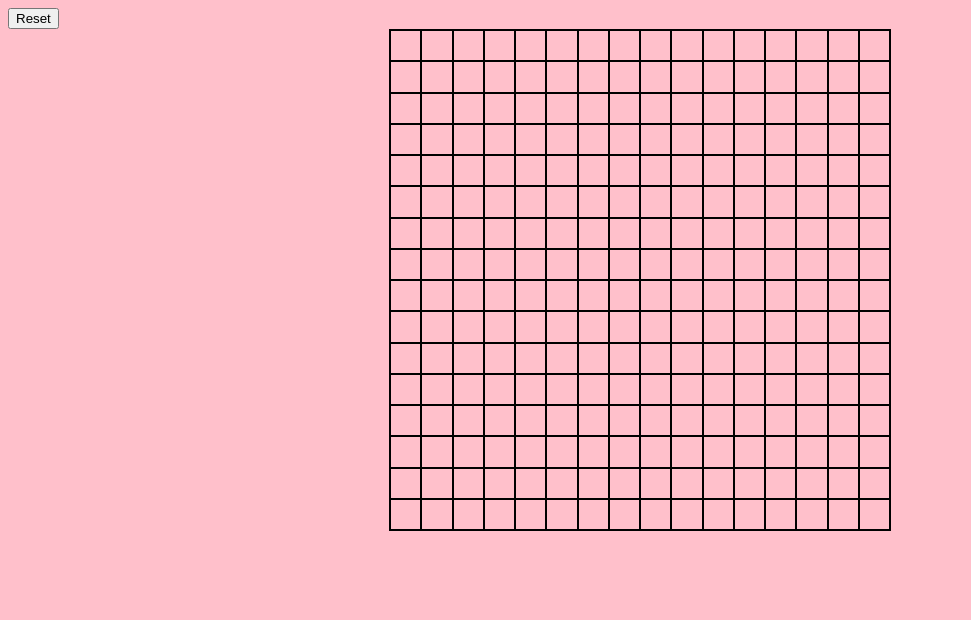
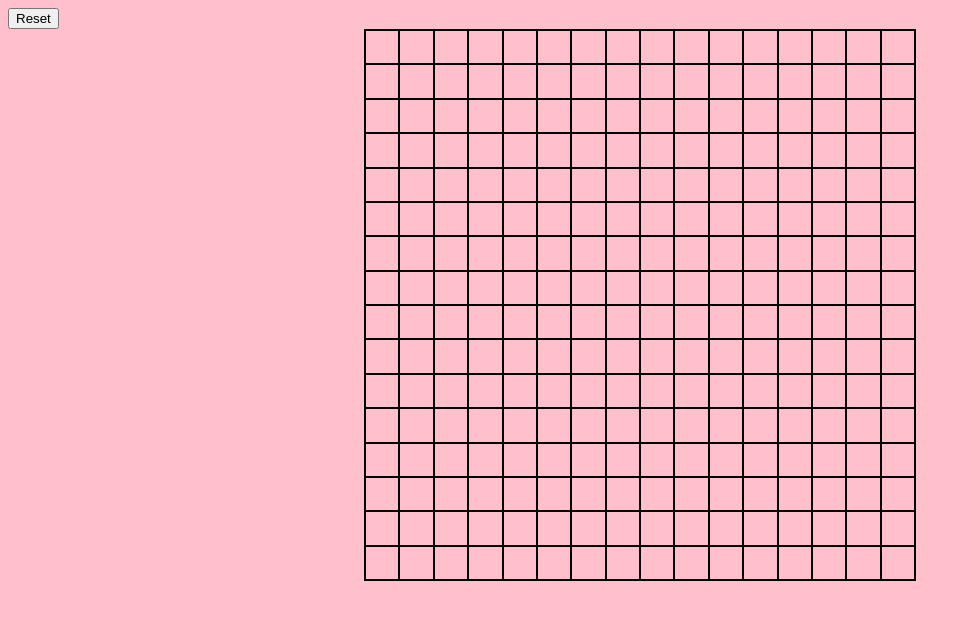
Before and after one commit to seaweeddol/etch-a-sketch, a plain HTML site: page index.html in a window 1280 px wide. Shown: the whole page, without its empty margins (0-971 px from the left). Drawn offline with Linux system fonts and the light colour scheme.

Commit message:
Update grid to scale correctly with different row and col number

```diff
--- a/css/style.css
+++ b/css/style.css
@@ -3,10 +3,9 @@ body {
 }
 
 .container {
-  height: 500px;
-  width: 500px;
+  height: 550px;
+  width: 550px;
   display: grid;
-  grid-template-columns: repeat(auto-fit, minmax(6.25%, 1fr));
   margin: 0 auto;
 }
 
--- a/script/script.js
+++ b/script/script.js
@@ -18,6 +18,7 @@ resetButton.addEventListener('click', (e) => {
 function createGrid(rowsCols){
   for (let i = 0; i < rowsCols*rowsCols; i++) {
     const grid = document.querySelector('.container');
+    grid.setAttribute('style', 'grid-template-columns: repeat(auto-fit, minmax(' + 100/rowsCols + '%, 1fr))');
     const cell = document.createElement('div');
     cell.classList.add('cell');
     grid.appendChild(cell);
@@ -27,6 +28,9 @@ function createGrid(rowsCols){
 // reset grid and ask for user grid size
 function reset(){
   grid.innerHTML = '';
-  let userGrid = prompt("How big do you want the grid to be?");
+  let userGrid = 0;
+  while(userGrid <= 0 || userGrid >= 100) {
+    userGrid = prompt("Select a number between 1-100 for the grid size.");
+  }
   createGrid(userGrid);
 }
```
